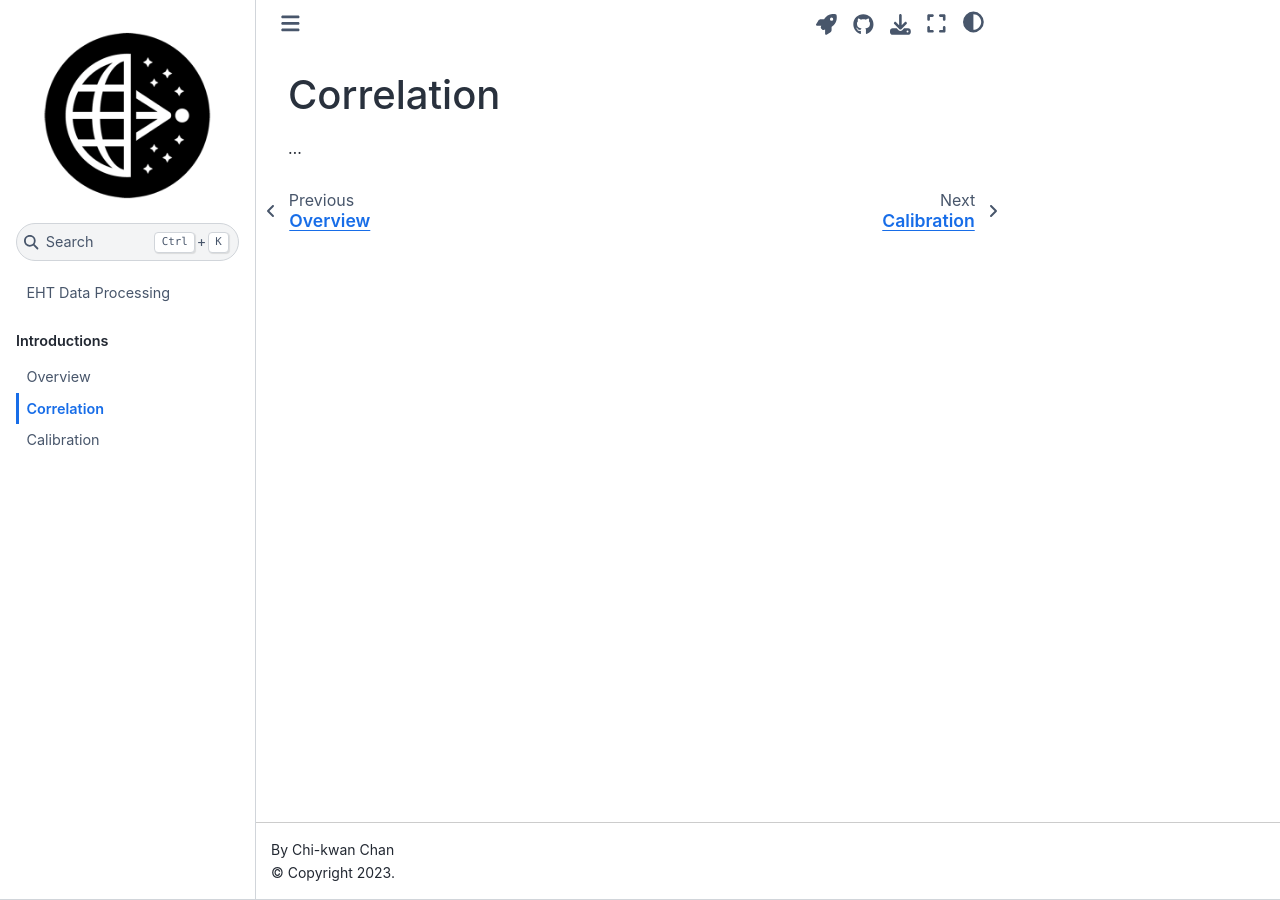
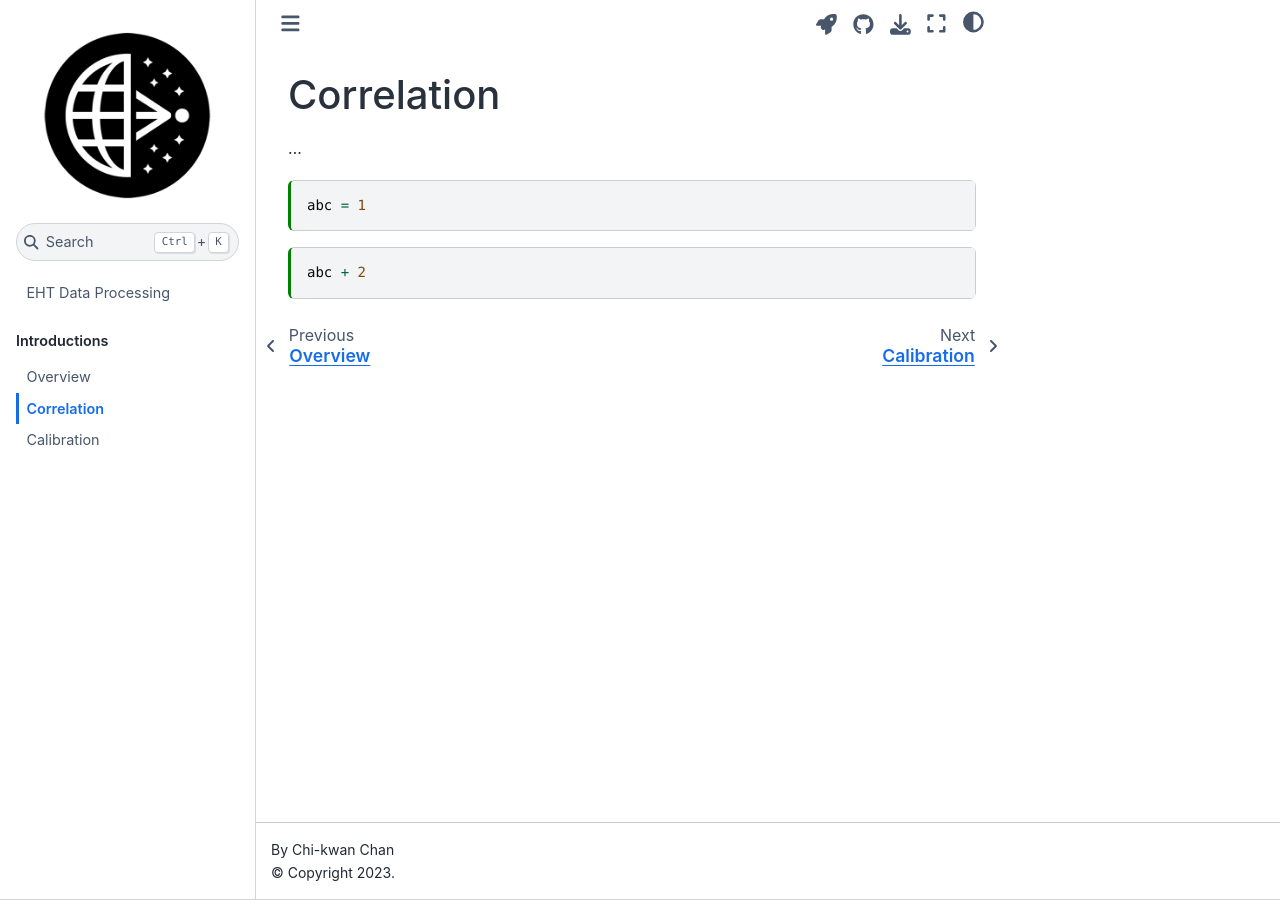
Before and after one commit to focisrc/eht-databook, a Jupyter Book: the page built from docs/intro/correlation.md, in a window 1280 px wide. Built offline with Jupyter Book 1.0.4 settings and Sphinx 7.4.7 and the Sphinx Book theme 1.1.4, drawn with Linux system fonts in a browser that asks for light colours.

Commit message:
Enable paired notebooks

````diff
--- a/docs/intro/correlation.md
+++ b/docs/intro/correlation.md
@@ -1,13 +1,13 @@
 ---
 jupytext:
-  formats: md:myst
+  formats: ipynb,md:myst
   text_representation:
     extension: .md
     format_name: myst
     format_version: 0.13
-    jupytext_version: 1.11.5
+    jupytext_version: 1.15.1
 kernelspec:
-  display_name: Python 3
+  display_name: Python 3 (ipykernel)
   language: python
   name: python3
 ---
@@ -15,3 +15,15 @@ kernelspec:
 # Correlation
 
 ...
+
+```{code-cell} ipython3
+abc = 1
+```
+
+```{code-cell} ipython3
+abc + 2
+```
+
+```{code-cell} ipython3
+
+```
````
Also changed, not shown: docs/intro/calibration.md (+3 -3 lines).
